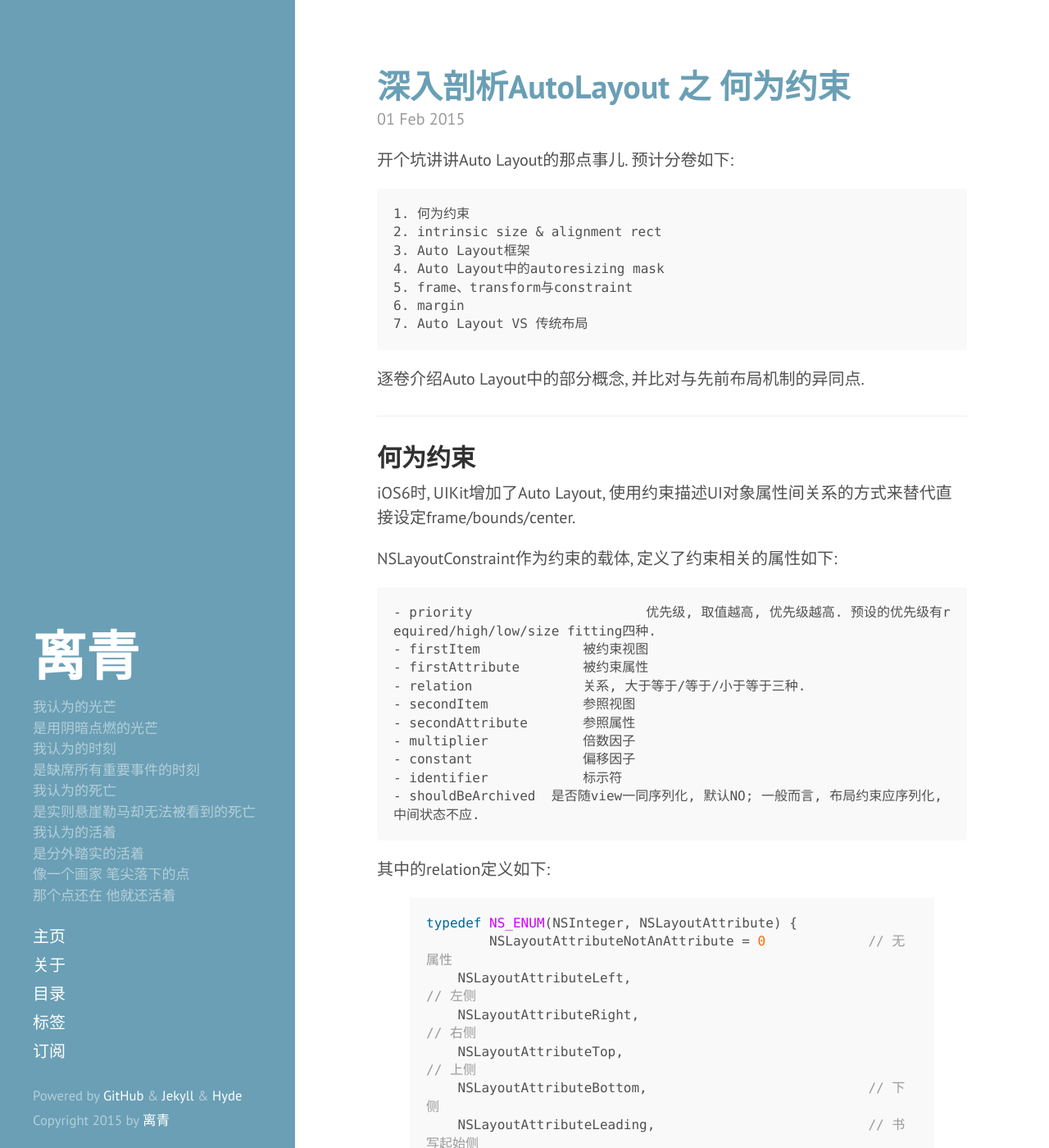
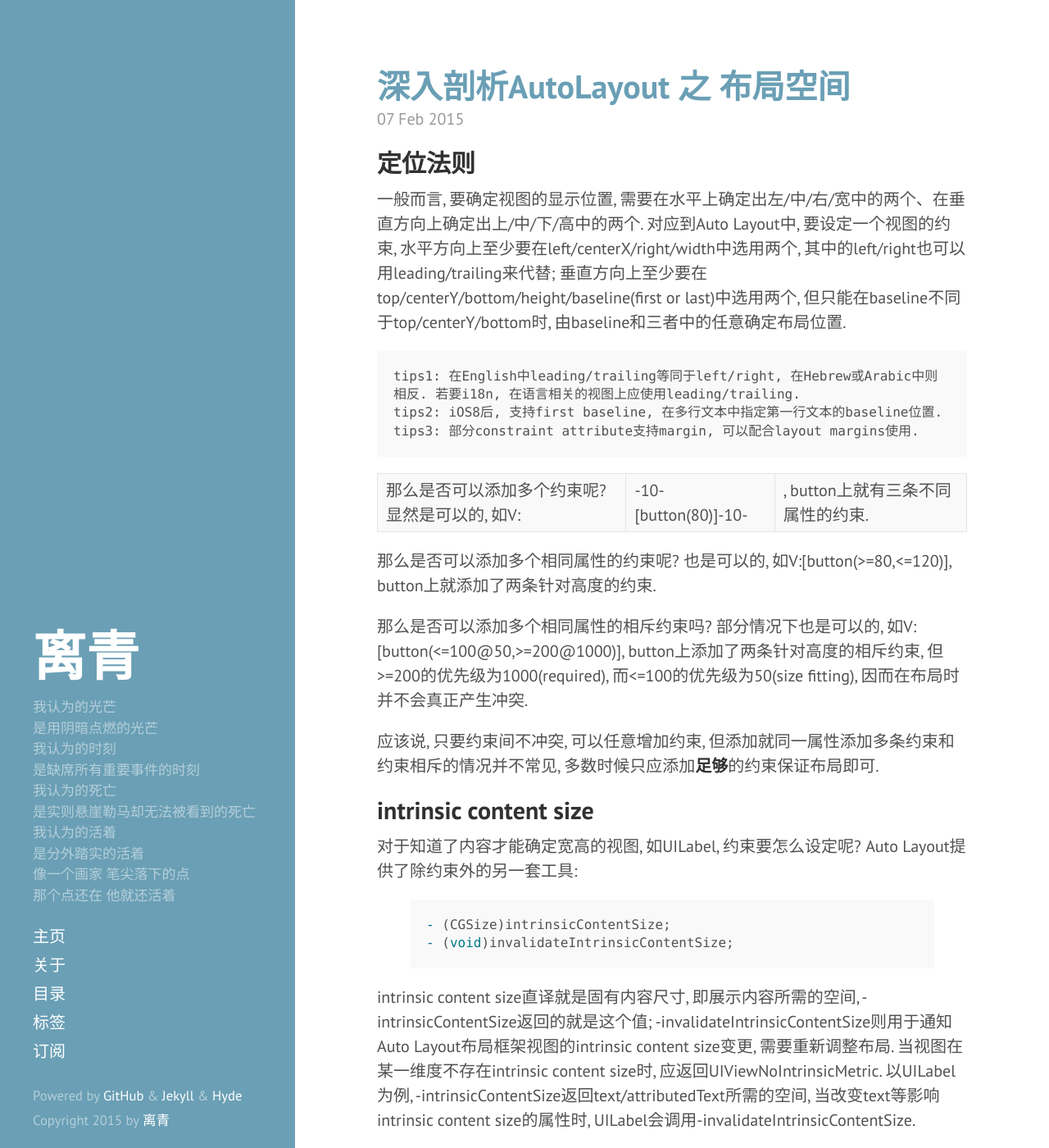
Before and after one commit to li-qing/li-qing.github.io, a Jekyll site: the page built from index.html, in a window 1280 px wide and 1400 px high. Shown: the whole window at 82% size. Built offline with Jekyll 4.4.1, drawn with Linux system fonts in a browser that asks for light colours; the list of posts is cut into pages by our own code; some of the changed text lies outside the part shown.

Commit message:
post intro auto layout space

```diff
--- a/_posts/2015-02-01-intro-auto-layout-whats-constraint.md
+++ b/_posts/2015-02-01-intro-auto-layout-whats-constraint.md
@@ -7,17 +7,17 @@ tags: AutoLayout
 
 开个坑讲讲Auto Layout的那点事儿. 预计分卷如下:
 
-	1. 何为约束
-	2. intrinsic size & alignment rect
-	3. Auto Layout框架
-	4. Auto Layout中的autoresizing mask
-	5. frame、transform与constraint
-	6. margin
-	7. Auto Layout VS 传统布局
+  1. 约束
+  2. 布局空间
+  3. Auto Layout框架
+  4. Auto Layout中的autoresizing mask
+  5. frame、transform与constraint
+  6. margin
+  7. Auto Layout VS 传统布局
 
 逐卷介绍Auto Layout中的部分概念, 并比对与先前布局机制的异同点.
 
----
+- - -
 
 ## 何为约束
 
@@ -25,83 +25,89 @@ iOS6时, UIKit增加了Auto Layout, 使用约束描述UI对象属性间关系的
 
 NSLayoutConstraint作为约束的载体, 定义了约束相关的属性如下:
 
-	- priority 			优先级, 取值越高, 优先级越高. 预设的优先级有required/high/low/size fitting四种.
-	- firstItem 		被约束视图
-	- firstAttribute 	被约束属性
-	- relation  		关系, 大于等于/等于/小于等于三种.
-	- secondItem  		参照视图
-	- secondAttribute  	参照属性
-	- multiplier  		倍数因子
-	- constant  		偏移因子
-	- identifier		标示符
-	- shouldBeArchived  是否随view一同序列化, 默认NO; 一般而言, 布局约束应序列化, 中间状态不应.
+  - priority        优先级, 取值越高, 优先级越高. 预设的优先级有required/high/low/size fitting四种.
+  - firstItem       被约束视图
+  - firstAttribute  被约束属性
+  - relation        关系, 大于等于/等于/小于等于三种.
+  - secondItem      参照视图
+  - secondAttribute 参照属性
+  - multiplier      倍数因子
+  - constant        偏移因子
+  - identifier      标示符
+  - shouldBeArchived  是否随view一同序列化, 默认NO; 一般而言, 布局约束应序列化, 中间状态不应.
 
-其中的relation定义如下:
+其中的attribute定义如下:
 
 {% highlight objc %}
 typedef NS_ENUM(NSInteger, NSLayoutAttribute) {
-	NSLayoutAttributeNotAnAttribute = 0		// 无属性
-    NSLayoutAttributeLeft,					// 左侧
-    NSLayoutAttributeRight,					// 右侧
-    NSLayoutAttributeTop,					// 上侧
-    NSLayoutAttributeBottom,				// 下侧
-    NSLayoutAttributeLeading,				// 书写起始侧
-    NSLayoutAttributeTrailing,				// 书写终止侧
-    NSLayoutAttributeWidth,					// 宽
-    NSLayoutAttributeHeight,				// 高
-    NSLayoutAttributeCenterX,				// 水平中点
-    NSLayoutAttributeCenterY,				// 垂直中点
-    NSLayoutAttributeBaseline,				// 基准线
-    NSLayoutAttributeLastBaseline,			// 末行基准线
-    NSLayoutAttributeFirstBaseline,			// 首行基准线
-    NSLayoutAttributeLeftMargin,			// 左边界
-    NSLayoutAttributeRightMargin,			// 右边界
-    NSLayoutAttributeTopMargin,				// 上边界
-    NSLayoutAttributeBottomMargin,			// 下边界
-    NSLayoutAttributeLeadingMargin,			// 书写起始边界
-    NSLayoutAttributeTrailingMargin,		// 书写终止边界
-    NSLayoutAttributeCenterXWithinMargins,	// 边界内水平中点
-    NSLayoutAttributeCenterYWithinMargins,	// 边界内垂直中点
+  NSLayoutAttributeNotAnAttribute,    // 无属性
+    NSLayoutAttributeLeft,            // 左侧
+    NSLayoutAttributeRight,           // 右侧
+    NSLayoutAttributeTop,             // 上侧
+    NSLayoutAttributeBottom,          // 下侧
+    NSLayoutAttributeLeading,         // 书写起始侧
+    NSLayoutAttributeTrailing,        // 书写终止侧
+    NSLayoutAttributeWidth,           // 宽
+    NSLayoutAttributeHeight,          // 高
+    NSLayoutAttributeCenterX,         // 水平中点
+    NSLayoutAttributeCenterY,         // 垂直中点
+    NSLayoutAttributeBaseline,        // 基准线
+    NSLayoutAttributeLastBaseline,    // 末行基准线
+    NSLayoutAttributeFirstBaseline,   // 首行基准线
+    NSLayoutAttributeLeftMargin,      // 左边界
+    NSLayoutAttributeRightMargin,     // 右边界
+    NSLayoutAttributeTopMargin,       // 上边界
+    NSLayoutAttributeBottomMargin,    // 下边界
+    NSLayoutAttributeLeadingMargin,   // 书写起始边界
+    NSLayoutAttributeTrailingMargin,  // 书写终止边界
+    NSLayoutAttributeCenterXWithinMargins,  // 边界内水平中点
+    NSLayoutAttributeCenterYWithinMargins,  // 边界内垂直中点
 };
-// 其中的margin指的是iOS8引入的layoutMargins, 指UI对象内嵌的一段边距, 借由这段边距和上述margin属性, UI对象得以统一设定内部留白区域.
 {% endhighlight %}
 
 从而, UI对象间的关系可以描述为如下线性关系:
 
-	firstItem.firstAttribute >= multiplier × secondItem.secondAttribute + constant
-	或
-	firstItem.firstAttribute == multiplier × secondItem.secondAttribute + constant
-	或
-	firstItem.firstAttribute <= multiplier × secondItem.secondAttribute + constant
+  firstItem.firstAttribute >= multiplier × secondItem.secondAttribute + constant
+  或
+  firstItem.firstAttribute == multiplier × secondItem.secondAttribute + constant
+  或
+  firstItem.firstAttribute <= multiplier × secondItem.secondAttribute + constant
 
 例如:
 
-	label.trailing == 1 × cell.contentView.trailing - 10
+  icon.left == 1 × cell.contentView.left + 10
 
-需要额外注意的是, 除priority、constant、identifier和shouldBeArchived外的属性都是readonly的.
+就表示icon的左侧在cell.contentView左侧+10的位置.
+
+## 约束的使用限制
+
+  1. NSLayoutConstraint的属性中priority、constant、identifier和shouldBeArchived外的属性都是readonly的;
+  2. firstItem和firstAttribute不能为空(nil/none), secondItem和secondAttribute则可以;
+  3. 约束必须添加在firstItem和secondItem的共同先祖视图上;
+  4. 约束描述的参照关系不能穿越bounds可以偏移的视图, 如UIScrollView的subview不能设定subview.top == scrollview.superview.top.
 
 ## 使用代码创建约束
 
 NSLayoutConstraint提供了两种构造方法:
 
-1. +constraintWithItem:attribute:relatedBy:toItem:attribute:multiplier:constant:
+###1. +constraintWithItem:attribute:relatedBy:toItem:attribute:multiplier:constant:
 
-	直接使用readonly的属性创建约束. 由于创建时不得不指定所有属性, 即使secondItem不存在、multiplier为1或constant为0也不能避免, 导致可读性和易用性都堪忧, 因而再次推荐笔者的另一篇[blog](ios/2015/01/09/constraint_builder/).
+直接使用readonly的属性创建约束. 由于创建时不得不指定所有属性, 即使secondItem不存在、multiplier为1或constant为0也不能避免, 导致可读性和易用性都堪忧, 因而再次推荐笔者的另一篇[blog](ios/2015/01/09/constraint_builder/).
 
-2. constraintsWithVisualFormat:options:metrics:views:
+###2. constraintsWithVisualFormat:options:metrics:views:
 
-	通过Visual Format Language一次创建水平/垂直方向上的一组约束. metrics和views分别为常量和视图映射. Visual Format的具体规则可以参阅Auto Layout Guide, 这里只简单举个例子:
+通过Visual Format Language一次创建水平/垂直方向上的一组约束. metrics和views分别为常量和视图映射. Visual Format的具体规则可以参阅Auto Layout Guide, 这里只简单举个例子:
 
 V:\|-10-\[label(>=70@1000,>=button@250)\]-\[button\]\[icon\]-\|
 
-符号						| 含义
+符号 | 含义
 ------------------------|---------------------------------------------------------
-V:	 					| 垂直方向
-\|-10-\[label\]			| label与容器上边距为10
+V:                      | 垂直方向
+\|-10-\[label\]         | label与容器上边距为10
 (>=70@1000,>=button@250)| label高大于等于70, 优先级1000; 高大于等于button高, 优先级250
-\[label\]-\[button\]	| label与button间距为默认长度(8)
-\[button\]\[icon\]		| button与icon相邻, 无间距; button和icon使用intrinsic size高
-\[icon\]-\|				| icon与容器下边距为默认长度(8)
+\[label\]-\[button\]    | label与button间距为默认长度(8)
+\[button\]\[icon\]      | button与icon相邻, 无间距; button和icon使用intrinsic size高
+\[icon\]-\|             | icon与容器下边距为默认长度(8)
 
 
 此外, 可以通过options来额外设定Visual Format中视图间的对其关系. options定义如下
@@ -112,20 +118,20 @@ enum {
    NSLayoutFormatAlignAllLeft,          // Y轴方向 元素左对齐
    NSLayoutFormatAlignAllRight,         // Y轴方向 元素右对齐
    NSLayoutFormatAlignAllTop,           // X轴方向 元素上对齐
-   NSLayoutFormatAlignAllBottom,       	// X轴方向 元素下对齐
-   NSLayoutFormatAlignAllLeading,     	// X轴方向 元素头对齐
-   NSLayoutFormatAlignAllTrailing,   	// X轴方向 元素尾对齐
-   NSLayoutFormatAlignAllCenterX,     	// X轴方向 元素中线对齐
-   NSLayoutFormatAlignAllCenterY,     	// Y轴方向 元素中线对齐
-   NSLayoutFormatAlignAllBaseline,   	// Y轴方向 元素基线对齐
-   NSLayoutFormatAlignAllLastBaseline,	// Y轴方向 元素末行基线对齐
-   NSLayoutFormatAlignAllFirstBaseline,	// Y轴方向 元素首行基线对齐
+   NSLayoutFormatAlignAllBottom,        // X轴方向 元素下对齐
+   NSLayoutFormatAlignAllLeading,       // X轴方向 元素头对齐
+   NSLayoutFormatAlignAllTrailing,      // X轴方向 元素尾对齐
+   NSLayoutFormatAlignAllCenterX,       // X轴方向 元素中线对齐
+   NSLayoutFormatAlignAllCenterY,       // Y轴方向 元素中线对齐
+   NSLayoutFormatAlignAllBaseline,      // Y轴方向 元素基线对齐
+   NSLayoutFormatAlignAllLastBaseline,  // Y轴方向 元素末行基线对齐
+   NSLayoutFormatAlignAllFirstBaseline, // Y轴方向 元素首行基线对齐
    NSLayoutFormatAlignmentMask = 0xFF,
 
    /* choose only one of these three */
-   NSLayoutFormatDirectionLeadingToTrailing = 0 << 8,	// X轴方向 头到尾
-   NSLayoutFormatDirectionLeftToRight = 1 << 8,			// X轴方向 左到右
-   NSLayoutFormatDirectionRightToLeft = 2 << 8,         // X轴方向 右到左
+   NSLayoutFormatDirectionLeadingToTrailing = 0 << 8, // X轴方向 头到尾
+   NSLayoutFormatDirectionLeftToRight = 1 << 8,       // X轴方向 左到右
+   NSLayoutFormatDirectionRightToLeft = 2 << 8,       // X轴方向 右到左
    NSLayoutFormatDirectionMask = 0x3 << 8,
 };
 typedef NSUInteger NSLayoutFormatOptions;
--- /dev/null
+++ b/_posts/2015-02-07-intro-auto-layout-space.md
@@ -0,0 +1,70 @@
+---
+layout: post
+title: 深入剖析AutoLayout 之 布局空间
+category: iOS
+tags: AutoLayout
+---
+
+## 定位法则
+
+一般而言, 要确定视图的显示位置, 需要在水平上确定出左/中/右/宽中的两个、在垂直方向上确定出上/中/下/高中的两个. 对应到Auto Layout中, 要设定一个视图的约束, 水平方向上至少要在left/centerX/right/width中选用两个, 其中的left/right也可以用leading/trailing来代替; 垂直方向上至少要在top/centerY/bottom/height/baseline(first or last)中选用两个, 但只能在baseline不同于top/centerY/bottom时, 由baseline和三者中的任意确定布局位置.
+
+    tips1: 在English中leading/trailing等同于left/right, 在Hebrew或Arabic中则相反. 若要i18n, 在语言相关的视图上应使用leading/trailing.
+    tips2: iOS8后, 支持first baseline, 在多行文本中指定第一行文本的baseline位置.
+    tips3: 部分constraint attribute支持margin, 可以配合layout margins使用.
+
+那么是否可以添加多个约束呢? 显然是可以的, 如V:|-10-[button(80)]-10-|, button上就有三条不同属性的约束.
+
+那么是否可以添加多个相同属性的约束呢? 也是可以的, 如V:[button(>=80,<=120)], button上就添加了两条针对高度的约束.
+
+那么是否可以添加多个相同属性的相斥约束吗? 部分情况下也是可以的, 如V:[button(<=100@50,>=200@1000)], button上添加了两条针对高度的相斥约束, 但>=200的优先级为1000(required), 而<=100的优先级为50(size fitting), 因而在布局时并不会真正产生冲突.
+
+应该说, 只要约束间不冲突, 可以任意增加约束, 但添加就同一属性添加多条约束和约束相斥的情况并不常见, 多数时候只应添加**足够**的约束保证布局即可.
+
+
+## intrinsic content size
+
+对于知道了内容才能确定宽高的视图, 如UILabel, 约束要怎么设定呢? Auto Layout提供了除约束外的另一套工具:
+
+{% highlight objc %}
+- (CGSize)intrinsicContentSize;
+- (void)invalidateIntrinsicContentSize;
+{% endhighlight %}
+
+intrinsic content size直译就是固有内容尺寸, 即展示内容所需的空间, -intrinsicContentSize返回的就是这个值; -invalidateIntrinsicContentSize则用于通知Auto Layout布局框架视图的intrinsic content size变更, 需要重新调整布局. 当视图在某一维度不存在intrinsic content size时, 应返回UIViewNoIntrinsicMetric. 以UILabel为例, -intrinsicContentSize返回text/attributedText所需的空间, 当改变text等影响intrinsic content size的属性时, UILabel会调用-invalidateIntrinsicContentSize.
+
+有了intrinsic content size的支持, 如UILabel/UIButton/UIImageView这样的视图就可以不针对高宽设定约束, Auto Layout框架会在设定好水平/垂直位置的情况下打理好一切. 想想曾经恶心过那么多人的H:|-[image]-[label]-[button]-(>=8)-[date]-|就此迎刃而解, 妈妈再也用不担心我的-layoutSubviews, 是不是还有一些小激动?
+
+
+## baseline alignment
+
+上一篇中曾提到三种与baseline相关的constraint attribute, 分别是NSLayoutAttributeBaseline(基准线), NSLayoutAttributeLastBaseline(末行基准线)和NSLayoutAttributeFirstBaseline(首行基准线). 其中NSLayoutAttributeBaseline与NSLayoutAttributeLastBaseline相等, 而NSLayoutAttributeFirstBaseline是iOS8新引入的.
+
+由于constraint attribute适用于所有视图, 这三种baseline显然并不例外. 那么, 那些似乎并没有基准线的视图, 是怎么处理这三者的呢? 答案是NSLayoutAttributeFirstBaseline视同NSLayoutAttributeTop, NSLayoutAttributeLastBaseline视同NSLayoutAttributeBottom. 当视图作为容器依赖子视图参与baseline布局时, 应通过
+{% highlight objc %}
+- (UIView *)viewForBaselineLayout
+{% endhighlight %}
+返回相应子视图, Auto Layout框架会完成相应的转换.
+
+
+## alignment rect
+
+既然提及了baseline alignment, 就把另一个极其重要, 却总是被忽略的概念 -- constraint attribute到底指什么 -- 说说清楚.
+
+首先明确一点, constraint attribute里的left/right/top/bottom/width/height等确实和frame的minX/maxX/minY/maxY/width/height等一一对应, 但它们并不相等. 因为constraint attribute约束的是**视觉空间**. Auto Layout执行布局时, 依赖的是视觉空间(alignment rect) , 而非布局空间(frame). 视觉空间和布局空间有什么分别? 举个简单的例子, button的content inset区域属于frame, 但不属于alignment rect, 因此, 在Auto Layout下设定button的content inset不会影响button最终的视觉效果, 但frame会随着content inset而改变, 这个方法可以用于增加button的点击范围.
+
+Auto Layout中alignment rect和frame是怎么转换的呢? Auto Layout在UIView上新增了三个方法:
+
+{% highlight objc %}
+- (UIEdgeInsets)alignmentRectInsets;
+- (CGRect)alignmentRectForFrame:(CGRect)frame;
+- (CGRect)frameForAlignmentRect:(CGRect)alignmentRect;
+{% endhighlight %}
+
+显而易见的, -alignmentRectForFrame:和-frameForAlignmentRect:就是alignment rect和frame之间的转换规则. -alignmentRectInsets返回的是alignment rect内嵌于frame的距离, -alignmentRectForFrame:和-frameForAlignmentRect:的默认实现就是依据这个返回值执行转换. 如果转换关系只是简单的inset, 则可以override -alignmentRectInsets, 而不override -alignmentRectForFrame:和-frameForAlignmentRect:.
+
+- - -
+
+Auto Layout提供的intrinsic content size和baseline alignment无疑会极大的降低布局的复杂性, 也会大幅较少override -layoutSubviews的必要性.
+
+-EOF-
```
